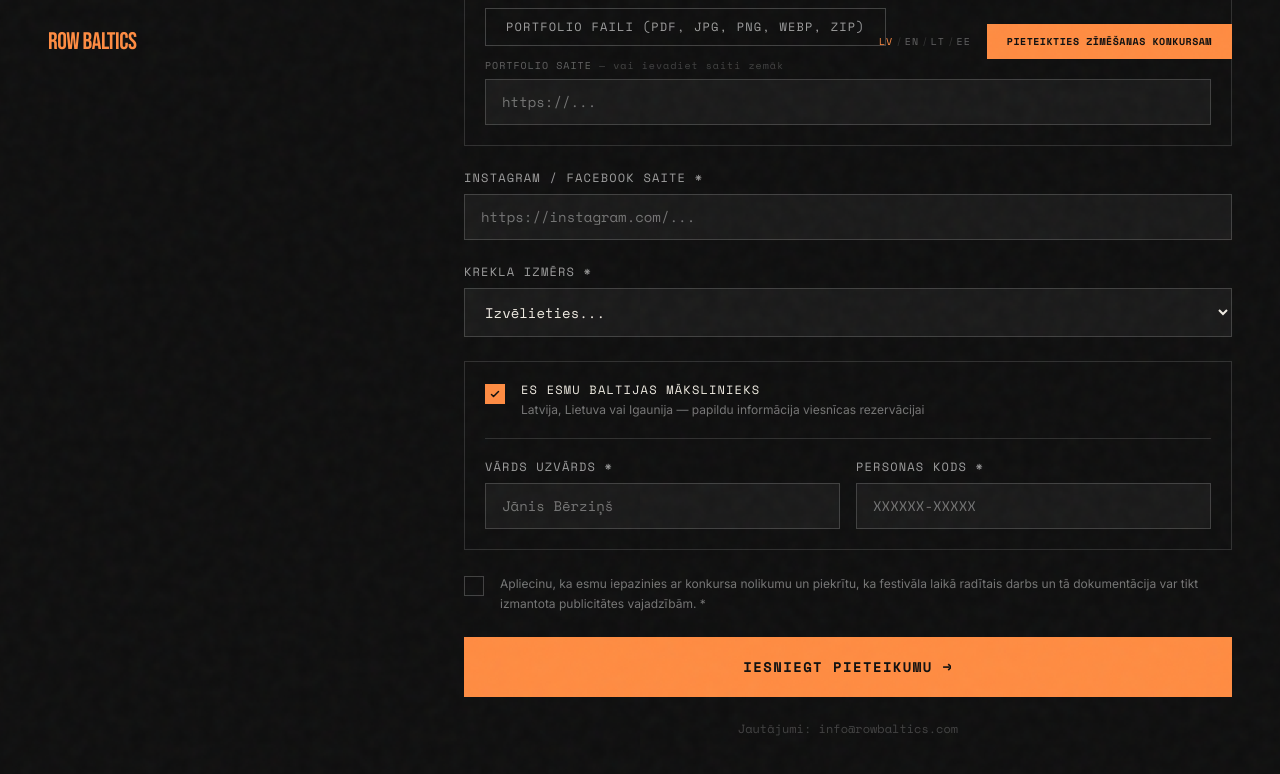
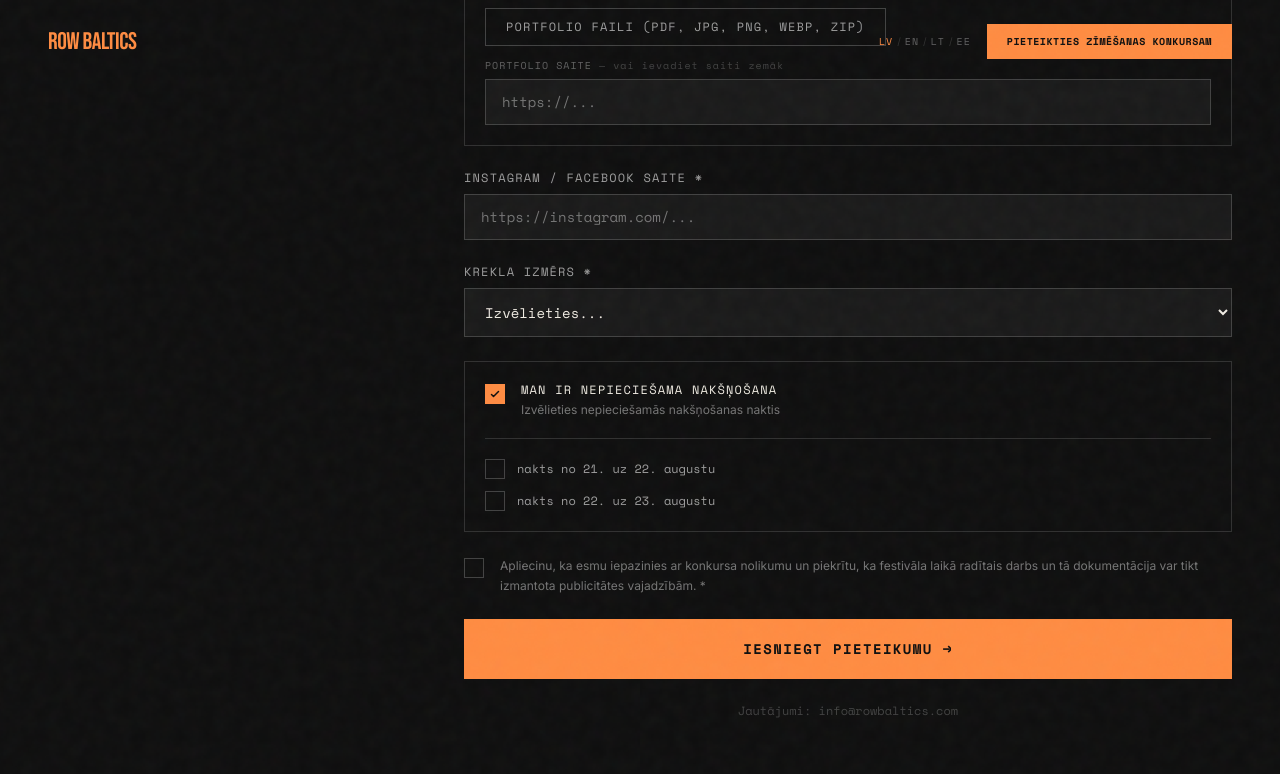
Before and after one commit to vasiljevsvladislavs-dot/rowbaltic, a Next.js app: page /lv in a window 1280 px wide. Both pictures are taken after a click on the label 848 px from the left and 1676 px from the top of the page. Shown: the part 1276-2050 px from the top of the page. Built offline with nearby package versions, Linux system fonts and the light colour scheme.

Commit message:
Replace Baltic artist field with accommodation + night options

```diff
--- a/src/app/api/register/route.ts
+++ b/src/app/api/register/route.ts
@@ -57,10 +57,10 @@ export async function POST(req: NextRequest) {
   const socialLink     = getString(formData, 'socialLink')
   const platformSize   = ''
   const shirtSize      = getString(formData, 'shirtSize')
-  const isBalticArtist = getString(formData, 'isBalticArtist') === 'true'
-  const fullName       = getString(formData, 'fullName')
-  const personalCode   = getString(formData, 'personalCode')
-  const consent        = getString(formData, 'consent') === 'true'
+  const needsAccommodation = getString(formData, 'needsAccommodation') === 'true'
+  const night1             = getString(formData, 'night1') === 'true'
+  const night2             = getString(formData, 'night2') === 'true'
+  const consent            = getString(formData, 'consent') === 'true'
 
   // ── Files ─────────────────────────────────────────────────────────────────
   const rawFiles = formData.getAll('portfolioFiles') as File[]
@@ -79,11 +79,6 @@ export async function POST(req: NextRequest) {
 
   if (!portfolioLink && files.length === 0)
     errors.push('Provide a portfolio link or upload at least one file')
-
-  if (isBalticArtist) {
-    if (!fullName)     errors.push('fullName is required for Baltic artists')
-    if (!personalCode) errors.push('personalCode is required for Baltic artists')
-  }
 
   if (files.length > MAX_FILES)
     errors.push(`Maximum ${MAX_FILES} files allowed`)
@@ -133,9 +128,9 @@ export async function POST(req: NextRequest) {
         socialLink,
         platformSize,
         shirtSize,
-        isBalticArtist: isBalticArtist ? 'Jā' : 'Nē',
-        fullName,
-        personalCode,
+        needsAccommodation: needsAccommodation ? 'Jā' : 'Nē',
+        night1: night1 ? 'Jā' : 'Nē',
+        night2: night2 ? 'Jā' : 'Nē',
         fileLinks: attachments.length > 0
           ? `${attachments.length} file(s) attached to admin email`
           : '',
@@ -156,7 +151,7 @@ export async function POST(req: NextRequest) {
     const adminMail = getAdminNotificationEmail({
       timestamp, language, name, phone, email,
       portfolioLink, socialLink, platformSize, shirtSize,
-      isBalticArtist, fullName, personalCode,
+      needsAccommodation, night1, night2,
       fileLinks: [],   // files are now attachments, not Drive links
       consent,
     })
--- a/src/components/sections/RegistrationForm.tsx
+++ b/src/components/sections/RegistrationForm.tsx
@@ -15,7 +15,7 @@ interface Props {
 
 export default function RegistrationForm({ dict, lang }: Props) {
   const r = dict.registration
-  const [isBaltic, setIsBaltic] = useState(false)
+  const [needsAccommodation, setNeedsAccommodation] = useState(false)
   const [status, setStatus] = useState<'idle' | 'loading' | 'success' | 'error'>('idle')
   const [errorMsg, setErrorMsg] = useState('')
   const [selectedFiles, setSelectedFiles] = useState<File[]>([])
@@ -50,7 +50,7 @@ export default function RegistrationForm({ dict, lang }: Props) {
       if (!res.ok) throw new Error(data.message || r.error_label)
       setStatus('success')
       form.reset()
-      setIsBaltic(false)
+      setNeedsAccommodation(false)
       setSelectedFiles([])
     } catch (err) {
       setStatus('error')
@@ -205,16 +205,16 @@ export default function RegistrationForm({ dict, lang }: Props) {
                 </select>
               </div>
 
-              {/* Baltic artist toggle */}
+              {/* Accommodation toggle */}
               <div className="border border-ink-700 p-5">
                 <label className="flex items-start gap-4 cursor-pointer group">
                   <div className="relative mt-0.5 shrink-0">
                     <input
-                      name="isBalticArtist"
+                      name="needsAccommodation"
                       type="checkbox"
                       value="true"
-                      checked={isBaltic}
-                      onChange={(e) => setIsBaltic(e.target.checked)}
+                      checked={needsAccommodation}
+                      onChange={(e) => setNeedsAccommodation(e.target.checked)}
                       className="sr-only peer"
                     />
                     <div className="w-5 h-5 border border-ink-600 peer-checked:bg-acid peer-checked:border-acid transition-all" />
@@ -226,22 +226,55 @@ export default function RegistrationForm({ dict, lang }: Props) {
                   </div>
                   <div>
                     <p className="font-mono text-xs uppercase tracking-widest text-cream group-hover:text-acid transition-colors">
-                      {r.f_baltic_label}
+                      {r.f_accommodation_label}
                     </p>
-                    <p className="text-ink-400 text-xs mt-1">{r.f_baltic_desc}</p>
+                    <p className="text-ink-400 text-xs mt-1">{r.f_accommodation_desc}</p>
                   </div>
                 </label>
 
-                {isBaltic && (
-                  <div className="mt-5 pt-5 border-t border-ink-700 grid grid-cols-1 md:grid-cols-2 gap-4">
-                    <div>
-                      <label className="form-label">{r.f_fullname}</label>
-                      <input name="fullName" required={isBaltic} className="form-input" placeholder={r.f_fullname_ph} />
-                    </div>
-                    <div>
-                      <label className="form-label">{r.f_code}</label>
-                      <input name="personalCode" required={isBaltic} className="form-input" placeholder={r.f_code_ph} />
-                    </div>
+                {needsAccommodation && (
+                  <div className="mt-5 pt-5 border-t border-ink-700 space-y-3">
+                    {/* Night 1 */}
+                    <label className="flex items-center gap-3 cursor-pointer group">
+                      <div className="relative shrink-0">
+                        <input
+                          name="night1"
+                          type="checkbox"
+                          value="true"
+                          className="sr-only peer"
+                        />
+                        <div className="w-5 h-5 border border-ink-600 peer-checked:bg-acid peer-checked:border-acid transition-all" />
+                        <div className="absolute inset-0 flex items-center justify-center pointer-events-none opacity-0 peer-checked:opacity-100">
+                          <svg className="w-3 h-3 text-ink-900" fill="none" viewBox="0 0 24 24" stroke="currentColor" strokeWidth={3}>
+                            <path strokeLinecap="round" strokeLinejoin="round" d="M5 13l4 4L19 7" />
+                          </svg>
+                        </div>
+                      </div>
+                      <span className="font-mono text-xs text-ink-300 group-hover:text-cream transition-colors">
+                        {r.f_night1}
+                      </span>
+                    </label>
+
+                    {/* Night 2 */}
+                    <label className="flex items-center gap-3 cursor-pointer group">
+                      <div className="relative shrink-0">
+                        <input
+                          name="night2"
+                          type="checkbox"
+                          value="true"
+                          className="sr-only peer"
+                        />
+                        <div className="w-5 h-5 border border-ink-600 peer-checked:bg-acid peer-checked:border-acid transition-all" />
+                        <div className="absolute inset-0 flex items-center justify-center pointer-events-none opacity-0 peer-checked:opacity-100">
+                          <svg className="w-3 h-3 text-ink-900" fill="none" viewBox="0 0 24 24" stroke="currentColor" strokeWidth={3}>
+                            <path strokeLinecap="round" strokeLinejoin="round" d="M5 13l4 4L19 7" />
+                          </svg>
+                        </div>
+                      </div>
+                      <span className="font-mono text-xs text-ink-300 group-hover:text-cream transition-colors">
+                        {r.f_night2}
+                      </span>
+                    </label>
                   </div>
                 )}
               </div>
--- a/src/i18n/en.ts
+++ b/src/i18n/en.ts
@@ -103,12 +103,10 @@ const en: Dict = {
     f_wall_default: 'Choose...',
     f_shirt: 'T-shirt size *',
     f_shirt_default: 'Choose...',
-    f_baltic_label: 'I am a Baltic artist',
-    f_baltic_desc: 'Latvia, Lithuania or Estonia — additional info for hotel booking',
-    f_fullname: 'Full Name *',
-    f_fullname_ph: 'John Smith',
-    f_code: 'Personal ID *',
-    f_code_ph: 'XXXXXX-XXXXX',
+    f_accommodation_label: 'I need accommodation',
+    f_accommodation_desc: 'Select the nights you need',
+    f_night1: 'night from Aug 21 to 22',
+    f_night2: 'night from Aug 22 to 23',
     f_consent: 'I confirm that I have read the competition rules and agree that the work and its documentation created during the festival may be used for publicity purposes. *',
     f_submit: 'Submit Application →',
     f_submitting: 'Sending...',
--- a/src/i18n/lv.ts
+++ b/src/i18n/lv.ts
@@ -103,12 +103,10 @@ const lv: Dict = {
     f_wall_default: 'Izvēlieties...',
     f_shirt: 'Krekla izmērs *',
     f_shirt_default: 'Izvēlieties...',
-    f_baltic_label: 'Es esmu Baltijas mākslinieks',
-    f_baltic_desc: 'Latvija, Lietuva vai Igaunija — papildu informācija viesnīcas rezervācijai',
-    f_fullname: 'Vārds Uzvārds *',
-    f_fullname_ph: 'Jānis Bērziņš',
-    f_code: 'Personas kods *',
-    f_code_ph: 'XXXXXX-XXXXX',
+    f_accommodation_label: 'Man ir nepieciešama nakšņošana',
+    f_accommodation_desc: 'Izvēlieties nepieciešamās nakšņošanas naktis',
+    f_night1: 'nakts no 21. uz 22. augustu',
+    f_night2: 'nakts no 22. uz 23. augustu',
     f_consent: 'Apliecinu, ka esmu iepazinies ar konkursa nolikumu un piekrītu, ka festivāla laikā radītais darbs un tā dokumentācija var tikt izmantota publicitātes vajadzībām. *',
     f_submit: 'Iesniegt pieteikumu →',
     f_submitting: 'Nosūta...',
--- a/src/lib/emailTemplates.ts
+++ b/src/lib/emailTemplates.ts
@@ -17,9 +17,9 @@ export interface AdminData {
   socialLink: string
   platformSize: string
   shirtSize: string
-  isBalticArtist: boolean
-  fullName: string
-  personalCode: string
+  needsAccommodation: boolean
+  night1: boolean
+  night2: boolean
   fileLinks: string[]
   consent: boolean
 }
@@ -164,9 +164,9 @@ export function getAdminNotificationEmail(
     ['Social saite', data.socialLink || '—'],
     ['Platformas izmērs', data.platformSize],
     ['Krekla izmērs', data.shirtSize],
-    ['Baltijas mākslinieks', data.isBalticArtist ? 'Jā' : 'Nē'],
-    ['Vārds Uzvārds', data.fullName || '—'],
-    ['Personas kods', data.personalCode || '—'],
+    ['Nakšņošana nepieciešama', data.needsAccommodation ? 'Jā' : 'Nē'],
+    ['Nakts 21.→22. aug.', data.night1 ? 'Jā' : 'Nē'],
+    ['Nakts 22.→23. aug.', data.night2 ? 'Jā' : 'Nē'],
     ['Piekrišana', data.consent ? 'Jā' : 'Nē'],
   ]
 
--- a/src/lib/googleSheets.ts
+++ b/src/lib/googleSheets.ts
@@ -15,9 +15,9 @@ export interface RegistrationRow {
   socialLink: string
   platformSize: string
   shirtSize: string
-  isBalticArtist: string
-  fullName: string
-  personalCode: string
+  needsAccommodation: string
+  night1: string
+  night2: string
   fileLinks: string
   consent: string
 }
@@ -42,9 +42,9 @@ export async function appendRegistrationRow(row: RegistrationRow): Promise<void>
       row.socialLink,
       row.platformSize,
       row.shirtSize,
-      row.isBalticArtist,
-      row.fullName,
-      row.personalCode,
+      row.needsAccommodation,
+      row.night1,
+      row.night2,
       row.fileLinks,
       row.consent,
     ],
--- a/src/types/index.ts
+++ b/src/types/index.ts
@@ -6,9 +6,9 @@ export interface RegistrationFormData {
   socialUrl: string
   wallSize: string
   shirtSize: string
-  isBalticArtist: boolean
-  fullName?: string
-  personalCode?: string
+  needsAccommodation: boolean
+  night1?: boolean
+  night2?: boolean
   consent: boolean
   portfolioFile?: File
 }
```
Also changed, not shown: src/i18n/ee.ts (+4 -6 lines), src/i18n/lt.ts (+4 -6 lines), src/i18n/types.ts (+4 -6 lines), 1 other file (tests, documents, lock files or other folders).
